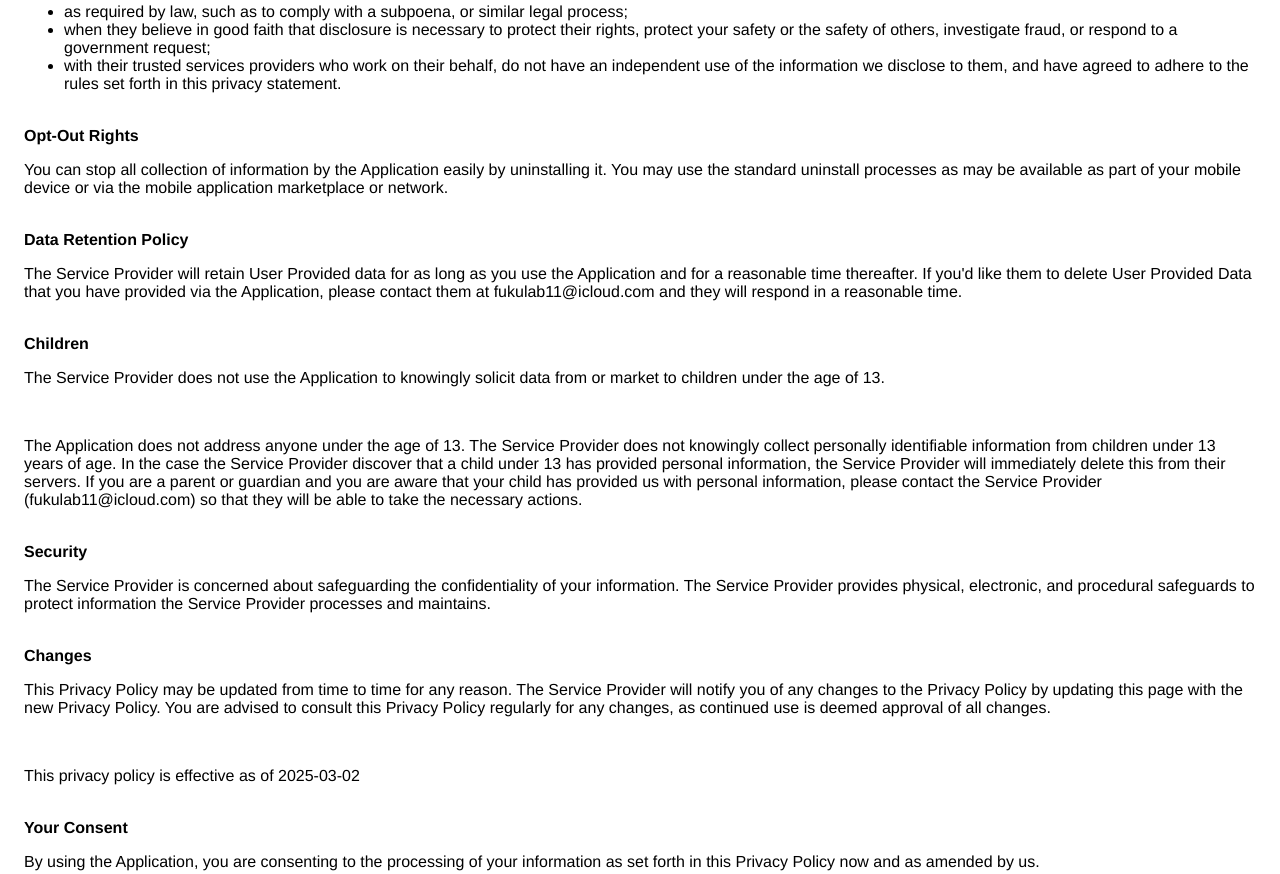
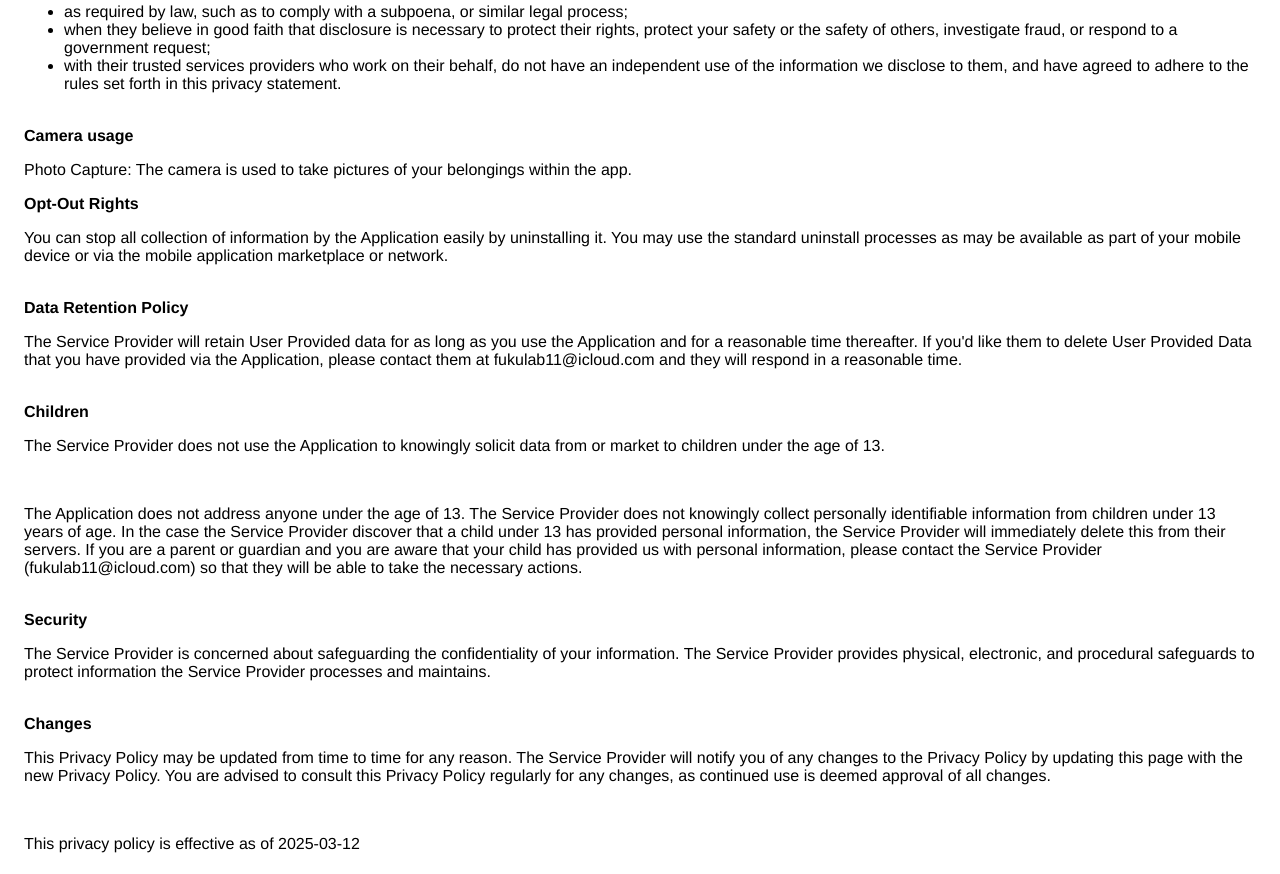
Before and after one commit to n-fukukawa/n-fukukawa.github.io, a plain HTML site: page minimal-list/privacy-policy-ja.html in a window 1280 px wide. Shown: the part 819-1693 px from the top of the page. Drawn offline with Linux system fonts and the light colour scheme.

Commit message:
fix: add camera usage

```diff
--- a/minimal-list/privacy-policy-ja.html
+++ b/minimal-list/privacy-policy-ja.html
@@ -53,6 +53,8 @@
     </ul>
     <p></p>
     <br>
+    <strong>Camera usage</strong>
+    <p>Photo Capture: The camera is used to take pictures of your belongings within the app.</p>
     <strong>Opt-Out Rights</strong>
     <p>You can stop all collection of information by the Application easily by uninstalling it. You may use the standard uninstall processes as may be available as part of your mobile device or via the mobile application marketplace or network.</p>
     <br>
@@ -82,7 +84,7 @@
     <strong>Changes</strong>
     <p>This Privacy Policy may be updated from time to time for any reason. The Service Provider will notify you of any changes to the Privacy Policy by updating this page with the new Privacy Policy. You are advised to consult this Privacy Policy regularly for any changes, as continued use is deemed approval of all changes.</p>
     <br>
-    <p>This privacy policy is effective as of 2025-03-02</p>
+    <p>This privacy policy is effective as of 2025-03-12</p>
     <br>
     <strong>Your Consent</strong>
     <p>By using the Application, you are consenting to the processing of your information as set forth in this Privacy Policy now and as amended by us.</p>
```
Also changed, not shown: minimal-list/privacy-policy.html (+3 -1 lines).
